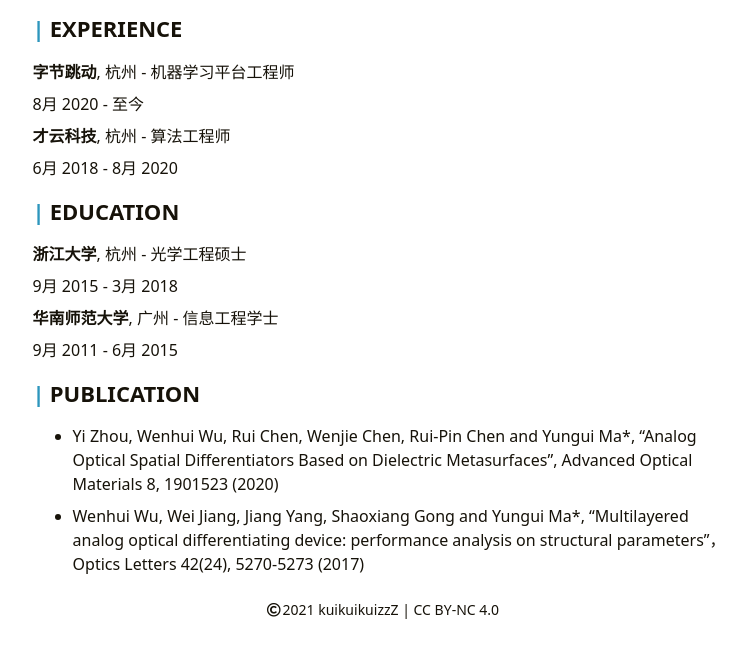
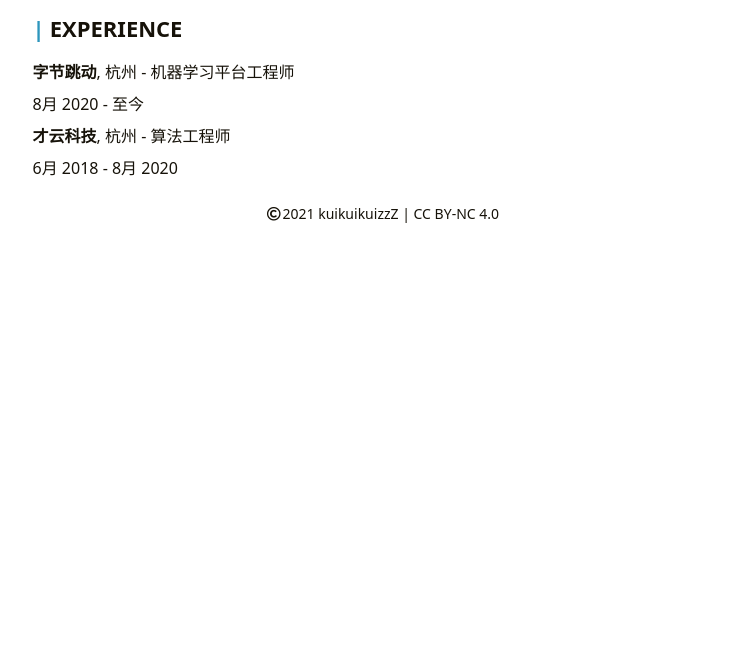
Before and after one commit to kuikuikuizzZ/kuikuikuizzz.github.io, a plain HTML site: page about/index.html in a window 1280 px wide. Shown: the part 789-1437 px from the top of the page, without its empty margins (258-1009 px from the left). After the commit the page ends 1041 px from the top, so only its background shows below. Drawn offline with Linux system fonts and the light colour scheme.

Commit message:
feat: update about

```diff
--- a/about/index.html
+++ b/about/index.html
@@ -26,7 +26,7 @@
         "mainEntityOfPage": {
             "@type": "WebPage",
             "@id": "https:\/\/kuikuikuizzz.github.io\/about\/"
-        },"genre": "page","wordcount":  240 ,
+        },"genre": "page","wordcount":  94 ,
         "url": "https:\/\/kuikuikuizzz.github.io\/about\/","datePublished": "2019-08-02T11:04:49+08:00","dateModified": "2019-08-02T11:04:49+08:00","publisher": {
             "@type": "Organization",
             "name": "kuikuikuizzZ"},"author": {
@@ -109,20 +109,6 @@
 <p>8月 2020 - 至今</p>
 <p><strong>才云科技</strong>, 杭州 - 算法工程师</p>
 <p>6月 2018 - 8月 2020</p>
-<h3 id="education">EDUCATION</h3>
-<p><strong>浙江大学</strong>, 杭州 - 光学工程硕士</p>
-<p>9月 2015 - 3月 2018</p>
-<p><strong>华南师范大学</strong>, 广州 - 信息工程学士</p>
-<p>9月 2011 - 6月 2015</p>
-<h3 id="publication">PUBLICATION</h3>
-<ul>
-<li>
-<p>Yi Zhou, Wenhui Wu, Rui Chen, Wenjie Chen, Rui-Pin Chen and Yungui Ma*, “Analog Optical Spatial Differentiators Based on Dielectric Metasurfaces”, Advanced Optical Materials 8, 1901523 (2020)</p>
-</li>
-<li>
-<p>Wenhui Wu, Wei Jiang, Jiang Yang, Shaoxiang Gong and Yungui Ma*, “Multilayered analog optical differentiating device: performance analysis on structural parameters”，Optics Letters 42(24), 5270-5273 (2017)</p>
-</li>
-</ul>
 </div></div></div>
             </main><footer class="footer">
         <div class="footer-container"><div class="footer-line"><i class="far fa-copyright fa-fw"></i><span itemprop="copyrightYear">2021</span><span class="author" itemprop="copyrightHolder">&nbsp;<a href="/" target="_blank">kuikuikuizzZ</a></span>&nbsp;|&nbsp;<span class="license"><a rel="license external nofollow noopener noreffer" href="https://creativecommons.org/licenses/by-nc/4.0/" target="_blank">CC BY-NC 4.0</a></span></div>
```
